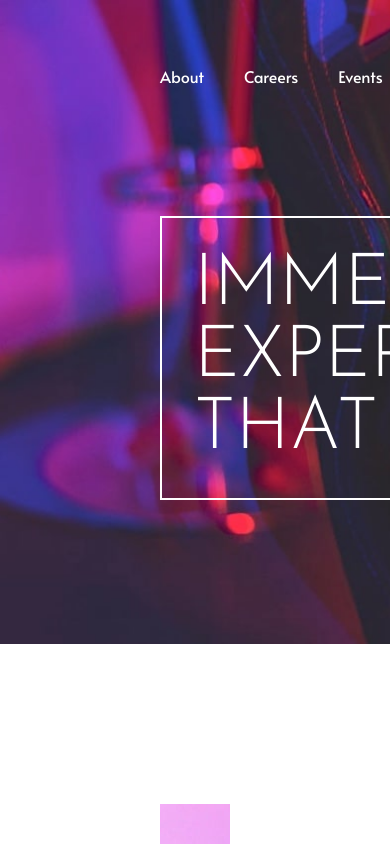
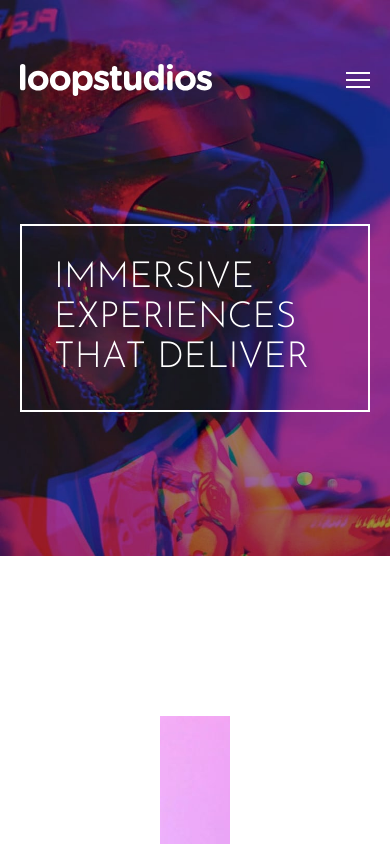
Before and after one commit to wait4ndbleed/loopstudios-landing-page, a Next.js app: page / in a window 390 px wide. Shown: the top 844 px of the page. Built offline with nearby package versions, Linux system fonts and the light colour scheme.

Commit message:
feat: create header responsive

```diff
--- a/src/app/globals.css
+++ b/src/app/globals.css
@@ -5,6 +5,8 @@
 :root {
   --max-width: 1440px;
   --side-padding: 160px;
+  --tablet-padding: 50px;
+  --mobile-padding: 20px;
   --dark-gray: hsl(0, 0%, 55%);
 }
 
--- a/src/components/Gallery.tsx
+++ b/src/components/Gallery.tsx
@@ -27,7 +27,7 @@ export const Gallery = () => {
         <div
           className={`group-hover:opacity-40 after:content-[''] after:relative after:min-h-full after:min-w-full after:bg-gradient-to-t after:from-black/30 after:top-0 after:left-0 bg-[url('../assets/images/desktop/image-soccer-team.jpg')] bg-cover h-[450px] flex flex-col justify-end cursor-pointer`}
         ></div>
-        <div className="relative uppercase px-10 py-8 text-3xl text-white group-hover:text-black -top-32 cursor-pointer">
+        <div className="relative uppercase pl-10 py-8 text-3xl text-white group-hover:text-black -top-32 cursor-pointer">
           Soccer team vr
         </div>
       </div>
@@ -43,7 +43,7 @@ export const Gallery = () => {
         <div
           className={`group-hover:opacity-40 after:content-[''] after:relative after:min-h-full after:min-w-full after:bg-gradient-to-t after:from-black/30 bg-[url('../assets/images/desktop/image-from-above.jpg')] bg-cover h-[450px] flex flex-col justify-end cursor-pointer`}
         ></div>
-        <div className="relative uppercase px-10 py-8 text-3xl text-white group-hover:text-black -top-32 cursor-pointer">
+        <div className="relative uppercase pl-10 py-8 text-3xl text-white group-hover:text-black -top-32 cursor-pointer">
           From up above vr
         </div>
       </div>
--- a/src/components/Header.tsx
+++ b/src/components/Header.tsx
@@ -1,25 +1,116 @@
+"use client";
+
 import { Josefin_Sans } from "next/font/google";
+import { useEffect, useState } from "react";
 
-const font = Josefin_Sans({ subsets: ['latin'], weight: ['300'] });
+const font = Josefin_Sans({ subsets: ["latin"], weight: ["300"] });
 
 export const Header = () => {
+  const [isMenuOpen, setisMenuOpen] = useState<boolean>(false);
+
+  useEffect(() => {
+    window.addEventListener("resize", handleResize);
+  });
+
+  const handleResize = () => {
+    if (window.innerWidth < 768) {
+      setisMenuOpen(false);
+    }
+  };
+
   return (
-    <header className="max-w-[var(--max-width)] m-auto pt-16 pb-36 pr-[var(--side-padding)] pl-[var(--side-padding)] bg-[url(../assets/images/desktop/image-hero.jpg)] bg-cover bg-no-repeat">
+    <header className="max-w-[var(--max-width)] m-auto pt-16 pb-36 px-[var(--mobile-padding)] md:px-[var(--tablet-padding)] lg:px-[var(--side-padding)] bg-[url(../assets/images/mobile/image-hero.jpg)] md:bg-[url(../assets/images/desktop/image-hero.jpg)] bg-cover bg-no-repeat">
       <div className="flex justify-between">
         <div>
-          <a href="#" aria-label="Home Page"><img src="../assets/images/logo.svg" alt="" /></a>
+          {!isMenuOpen && (
+            <a href="#" aria-label="Home Page">
+              <img src="../assets/images/logo.svg" alt="" />
+            </a>
+          )}
         </div>
-        <div className="text-white font-normal">
-            <ul className="flex gap-10">
-                <li><a href="#" className="relative after:content-[''] after:absolute after:left-[50%] after:-translate-x-1/2 after:top-[150%] after:h-[3px] after:w-1/2 hover:after:bg-white">About</a></li>
-                <li><a href="#" className="relative after:content-[''] after:absolute after:left-[50%] after:-translate-x-1/2 after:top-[150%] after:h-[3px] after:w-1/2 hover:after:bg-white">Careers</a></li>
-                <li><a href="#" className="relative after:content-[''] after:absolute after:left-[50%] after:-translate-x-1/2 after:top-[150%] after:h-[3px] after:w-1/2 hover:after:bg-white">Events</a></li>
-                <li><a href="#" className="relative after:content-[''] after:absolute after:left-[50%] after:-translate-x-1/2 after:top-[150%] after:h-[3px] after:w-1/2 hover:after:bg-white">Products</a></li>
-                <li><a href="#" className="relative after:content-[''] after:absolute after:left-[50%] after:-translate-x-1/2 after:top-[150%] after:h-[3px] after:w-1/2 hover:after:bg-white">Support</a></li>
+        <div className="text-white font-normal hidden md:block">
+          <ul className="flex gap-10">
+            <li>
+              <a
+                href="#"
+                className="relative after:content-[''] after:absolute after:left-[50%] after:-translate-x-1/2 after:top-[150%] after:h-[3px] after:w-1/2 hover:after:bg-white"
+              >
+                About
+              </a>
+            </li>
+            <li>
+              <a
+                href="#"
+                className="relative after:content-[''] after:absolute after:left-[50%] after:-translate-x-1/2 after:top-[150%] after:h-[3px] after:w-1/2 hover:after:bg-white"
+              >
+                Careers
+              </a>
+            </li>
+            <li>
+              <a
+                href="#"
+                className="relative after:content-[''] after:absolute after:left-[50%] after:-translate-x-1/2 after:top-[150%] after:h-[3px] after:w-1/2 hover:after:bg-white"
+              >
+                Events
+              </a>
+            </li>
+            <li>
+              <a
+                href="#"
+                className="relative after:content-[''] after:absolute after:left-[50%] after:-translate-x-1/2 after:top-[150%] after:h-[3px] after:w-1/2 hover:after:bg-white"
+              >
+                Products
+              </a>
+            </li>
+            <li>
+              <a
+                href="#"
+                className="relative after:content-[''] after:absolute after:left-[50%] after:-translate-x-1/2 after:top-[150%] after:h-[3px] after:w-1/2 hover:after:bg-white"
+              >
+                Support
+              </a>
+            </li>
+          </ul>
+        </div>
+        <div
+          className={`md:hidden absolute right-[20px] ${
+            isMenuOpen && "bg-black left-0 right-0 top-0 pb-12 pr-5"
+          }`}
+        >
+          <div className="flex justify-between">
+            {isMenuOpen && (
+              <a href="#" aria-label="Home Page" className="mt-4 ml-4">
+                <img src="../assets/images/logo.svg" alt="" />
+              </a>
+            )}
+            <button onClick={() => setisMenuOpen((prev) => !prev)} className="relative top-2">
+              {isMenuOpen ? <img src="../assets/images/icon-close.svg" alt="" /> : <img src="../assets/images/icon-hamburger.svg" alt="" />}
+            </button>
+          </div>
+          {isMenuOpen && (
+            <ul className={`${font.className} reltaive left-0 text-white uppercase mt-16 ml-4`}>
+              <li className="mb-4">
+                <a href="#">About</a>
+              </li>
+              <li className="mb-4">
+                <a href="#">Careers</a>
+              </li>
+              <li className="mb-4">
+                <a href="#">Events</a>
+              </li>
+              <li className="mb-4">
+                <a href="#">Products</a>
+              </li>
+              <li>
+                <a href="#">Support</a>
+              </li>
             </ul>
+          )}
         </div>
       </div>
-      <div className={`${font.className} uppercase text-white text-7xl border-2 border-white w-[580px] p-8 pr-0 mt-32`}>
+      <div
+        className={`${font.className} uppercase text-white text-4xl md:text-7xl border-2 border-white md:w-[580px] p-8 pr-0 mt-32`}
+      >
         Immersive experiences that deliver
       </div>
     </header>
```
